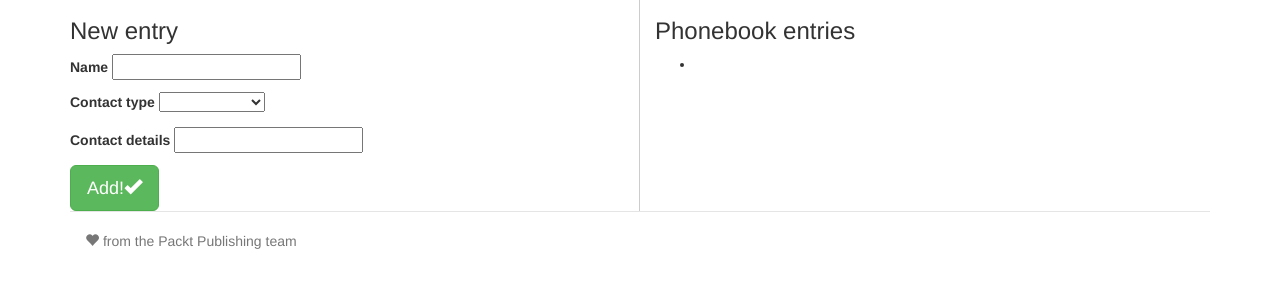
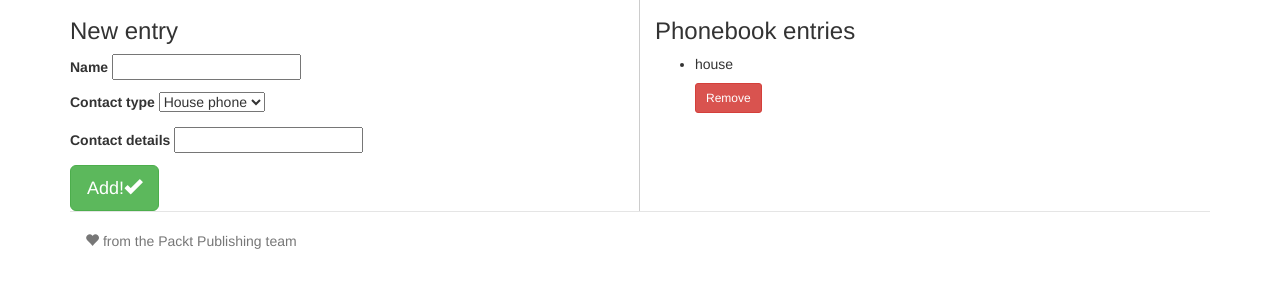
Before and after one commit to matiboy/angular-phonebook, a website: page app/index.html in a window 1280 px wide. Both pictures are taken after a click on the link "Add!". Shown: the part 82-370 px from the top of the page. Drawn offline with nearby package versions, Linux system fonts and the light colour scheme; some packages are replaced by stand-ins of ours; files that its build step writes are made by us from their sources.

Commit message:
Clear form, add default type and remove entries

```diff
--- a/app/scripts/controllers/main.js
+++ b/app/scripts/controllers/main.js
@@ -10,12 +10,19 @@
 angular.module('angularPhonebookApp')
   .controller('MainCtrl', function ($scope) {
     $scope.entries = [];
+    $scope.type = 'house';
     $scope.addEntry = function() {
       var newEntry = {
         name: $scope.name,
         type: $scope.type,
         details: $scope.details
       };
+      $scope.name = '';
+      $scope.details = '';
       $scope.entries.push(newEntry);
     };
+
+    $scope.removeEntry = function(index) {
+      $scope.entries.splice(index, 1);
+    };
   });
--- a/app/views/main.html
+++ b/app/views/main.html
@@ -28,6 +28,7 @@
         <h4>{{entry.name}}</h4>
         <h5>{{entry.type}}</h5>
         <p>{{entry.details}}</p>
+        <a class="btn btn-sm btn-danger" ng-click="removeEntry($index)">Remove</a>
       </li>
     </ul>
   </div>
```
